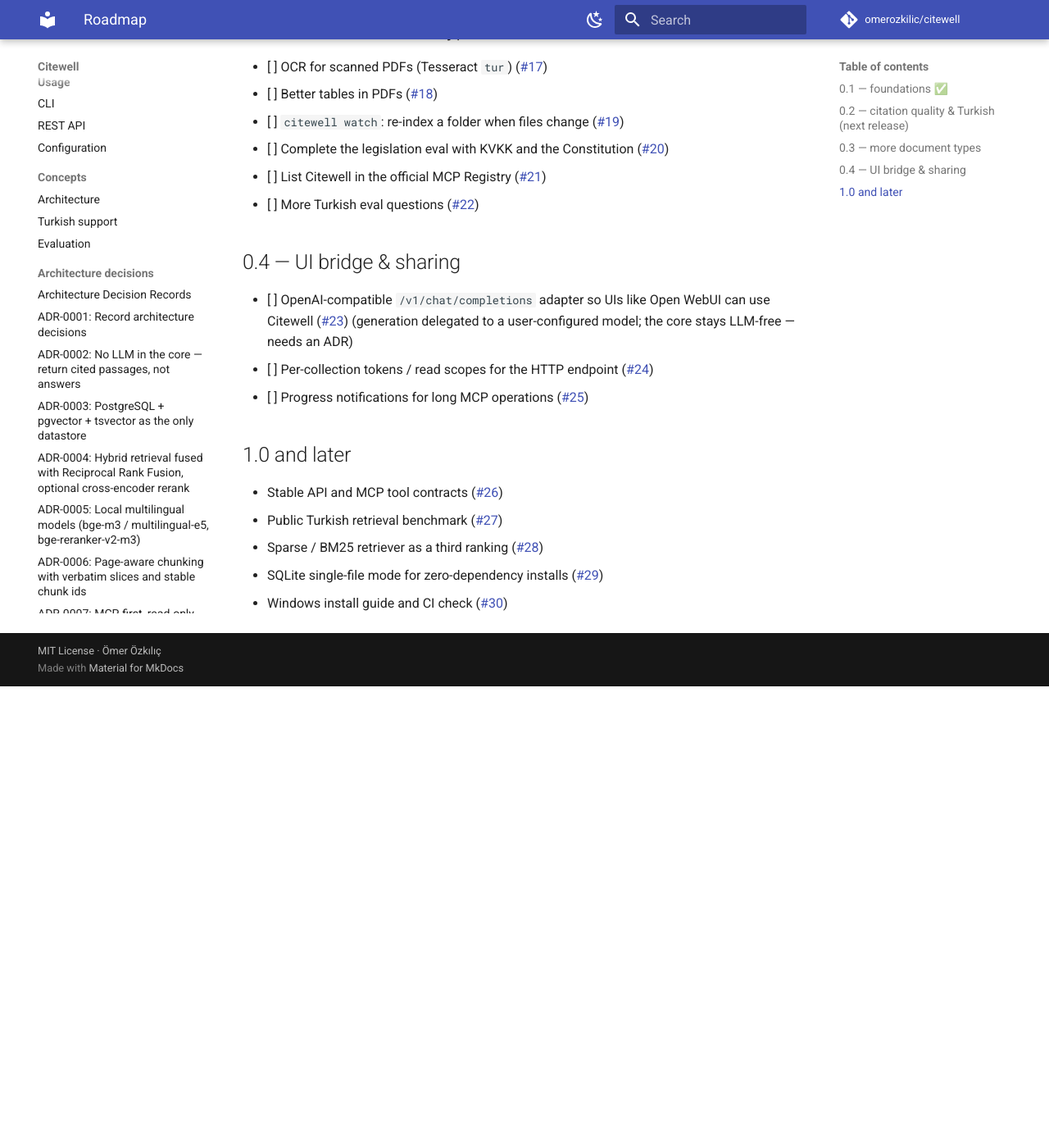
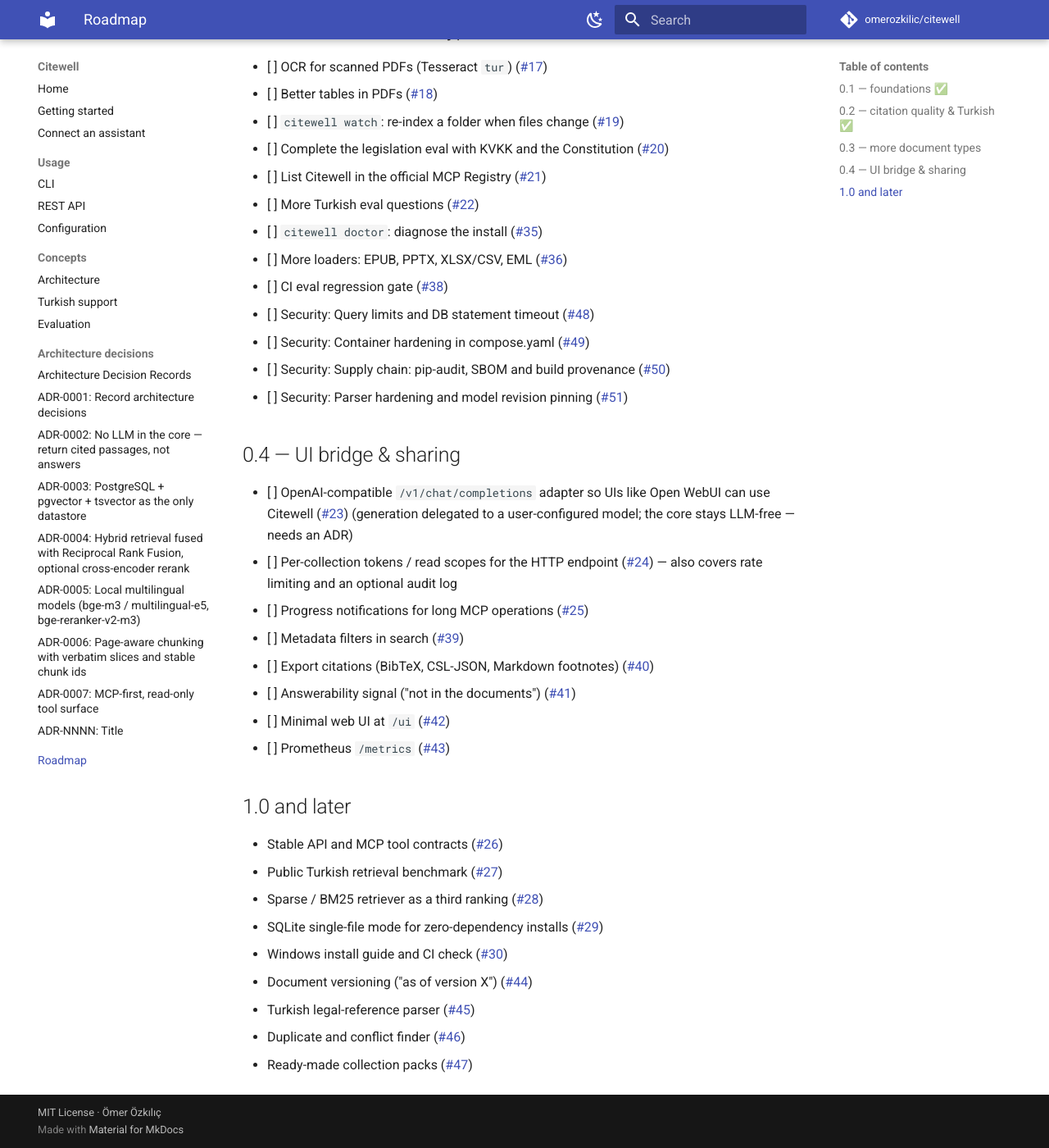
Before and after one commit to omerozkilic/citewell, an MkDocs documentation site: the page built from docs/roadmap.md, in a window 1280 px wide and 1400 px high, scrolled down 899 px. Shown: the whole window at 82% size. Built offline with MkDocs 1.6.1 and Material for MkDocs 9.7.7, drawn with Linux system fonts in a browser that asks for light colours; comment, search, counter and statistics services are not loaded; before the commit the page ends 1736 px from its top, so only the background shows below that; some of the changed text lies outside the part shown.

Commit message:
docs: Docs/roadmap features (#52)
* docs: add new feature ideas to the roadmap

Co-Authored-By: Claude Sonnet 5.5 <noreply@anthropic.com>
Claude-Session: https://claude.ai/code/session_01YBSo9zxwJXn7mvKmhbsR4a

* docs: add security hardening items to the roadmap

Co-Authored-By: Claude Sonnet 5.5 <noreply@anthropic.com>
Claude-Session: https://claude.ai/code/session_01YBSo9zxwJXn7mvKmhbsR4a

* docs: mark 0.2 as released

Co-Authored-By: Claude Sonnet 5.5 <noreply@anthropic.com>
Claude-Session: https://claude.ai/code/session_01YBSo9zxwJXn7mvKmhbsR4a

---------

Co-authored-by: Claude <noreply@anthropic.com>

```diff
--- a/docs/roadmap.md
+++ b/docs/roadmap.md
@@ -14,7 +14,7 @@ and [milestone](https://github.com/omerozkilic/citewell/milestones). Issues labe
 - Multiple collections with per-collection language; MCP resources and the citation prompt
 - Eval harness (Recall@k, MRR, page hit, latency) with Turkish handbook and legislation sets
 
-## 0.2 — citation quality & Turkish (next release)
+## 0.2 — citation quality & Turkish ✅
 - [x] Install from PyPI (`uv tool install "citewell[models]"`), no clone needed ([#10](https://github.com/omerozkilic/citewell/issues/10))
 - [x] `verify_quote`: check a quotation against the source, get the exact wording and page ([#11](https://github.com/omerozkilic/citewell/issues/11))
 - [x] Printed PDF page labels in citations (`s. 12 (PDF s. 17)`) ([#12](https://github.com/omerozkilic/citewell/issues/12))
@@ -30,12 +30,24 @@ and [milestone](https://github.com/omerozkilic/citewell/milestones). Issues labe
 - [ ] Complete the legislation eval with KVKK and the Constitution ([#20](https://github.com/omerozkilic/citewell/issues/20))
 - [ ] List Citewell in the official MCP Registry ([#21](https://github.com/omerozkilic/citewell/issues/21))
 - [ ] More Turkish eval questions ([#22](https://github.com/omerozkilic/citewell/issues/22))
+- [ ] `citewell doctor`: diagnose the install ([#35](https://github.com/omerozkilic/citewell/issues/35))
+- [ ] More loaders: EPUB, PPTX, XLSX/CSV, EML ([#36](https://github.com/omerozkilic/citewell/issues/36))
+- [ ] CI eval regression gate ([#38](https://github.com/omerozkilic/citewell/issues/38))
+- [ ] Security: Query limits and DB statement timeout ([#48](https://github.com/omerozkilic/citewell/issues/48))
+- [ ] Security: Container hardening in compose.yaml ([#49](https://github.com/omerozkilic/citewell/issues/49))
+- [ ] Security: Supply chain: pip-audit, SBOM and build provenance ([#50](https://github.com/omerozkilic/citewell/issues/50))
+- [ ] Security: Parser hardening and model revision pinning ([#51](https://github.com/omerozkilic/citewell/issues/51))
 
 ## 0.4 — UI bridge & sharing
 - [ ] OpenAI-compatible `/v1/chat/completions` adapter so UIs like Open WebUI can use Citewell ([#23](https://github.com/omerozkilic/citewell/issues/23))
   (generation delegated to a user-configured model; the core stays LLM-free — needs an ADR)
-- [ ] Per-collection tokens / read scopes for the HTTP endpoint ([#24](https://github.com/omerozkilic/citewell/issues/24))
+- [ ] Per-collection tokens / read scopes for the HTTP endpoint ([#24](https://github.com/omerozkilic/citewell/issues/24)) — also covers rate limiting and an optional audit log
 - [ ] Progress notifications for long MCP operations ([#25](https://github.com/omerozkilic/citewell/issues/25))
+- [ ] Metadata filters in search ([#39](https://github.com/omerozkilic/citewell/issues/39))
+- [ ] Export citations (BibTeX, CSL-JSON, Markdown footnotes) ([#40](https://github.com/omerozkilic/citewell/issues/40))
+- [ ] Answerability signal ("not in the documents") ([#41](https://github.com/omerozkilic/citewell/issues/41))
+- [ ] Minimal web UI at `/ui` ([#42](https://github.com/omerozkilic/citewell/issues/42))
+- [ ] Prometheus `/metrics` ([#43](https://github.com/omerozkilic/citewell/issues/43))
 
 ## 1.0 and later
 - Stable API and MCP tool contracts ([#26](https://github.com/omerozkilic/citewell/issues/26))
@@ -43,3 +55,7 @@ and [milestone](https://github.com/omerozkilic/citewell/milestones). Issues labe
 - Sparse / BM25 retriever as a third ranking ([#28](https://github.com/omerozkilic/citewell/issues/28))
 - SQLite single-file mode for zero-dependency installs ([#29](https://github.com/omerozkilic/citewell/issues/29))
 - Windows install guide and CI check ([#30](https://github.com/omerozkilic/citewell/issues/30))
+- Document versioning ("as of version X") ([#44](https://github.com/omerozkilic/citewell/issues/44))
+- Turkish legal-reference parser ([#45](https://github.com/omerozkilic/citewell/issues/45))
+- Duplicate and conflict finder ([#46](https://github.com/omerozkilic/citewell/issues/46))
+- Ready-made collection packs ([#47](https://github.com/omerozkilic/citewell/issues/47))
```
